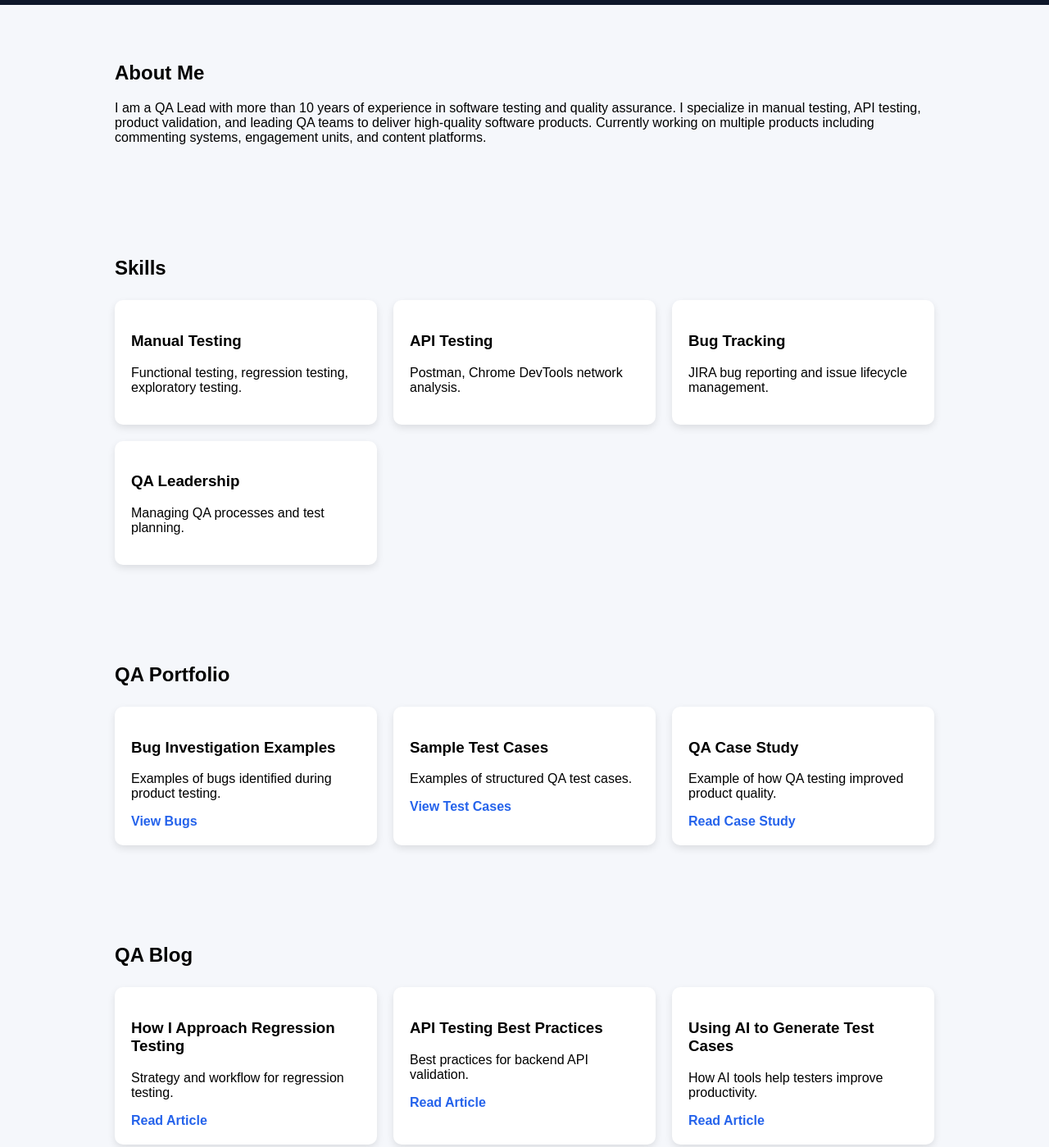
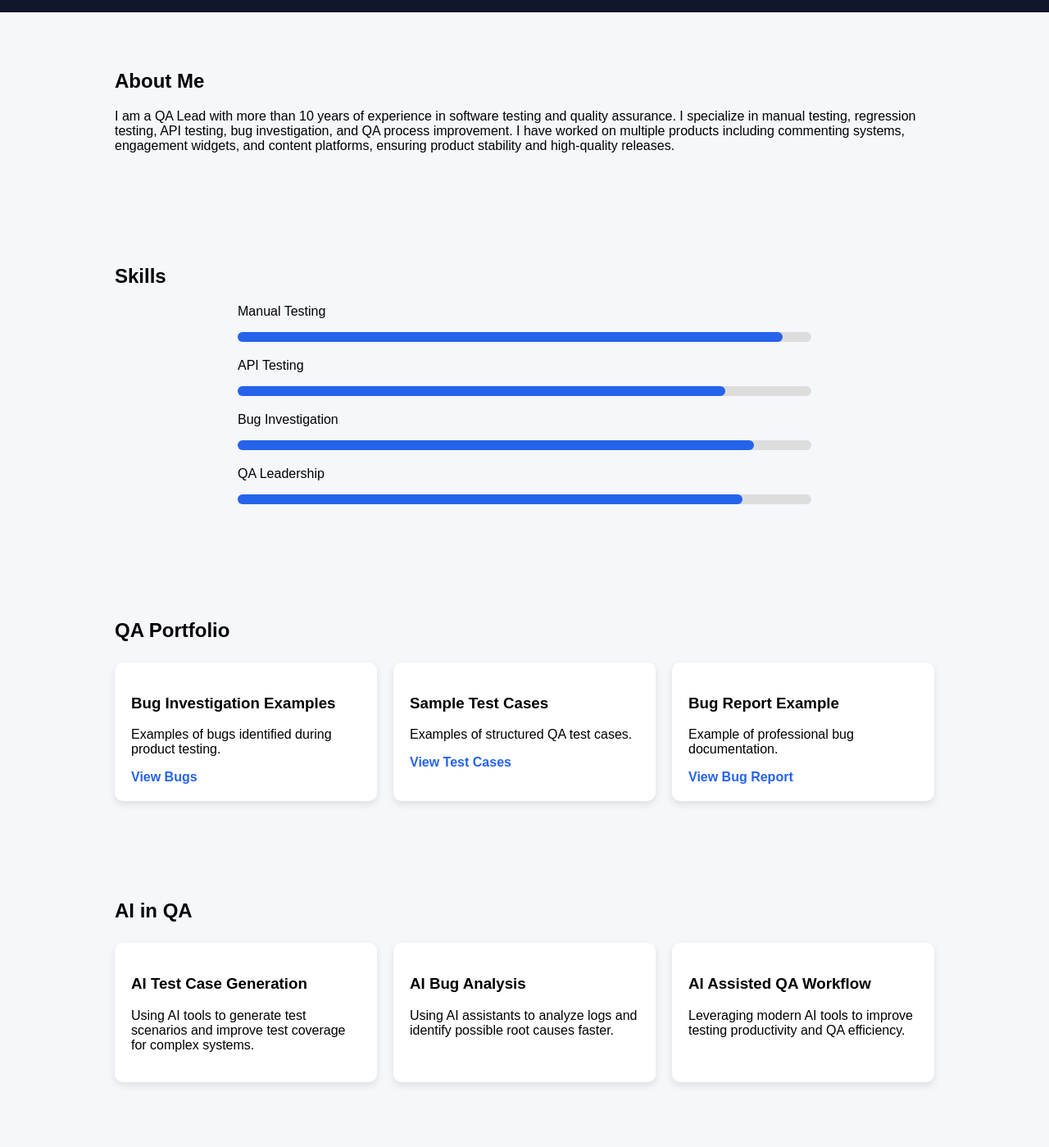
Before and after one commit to iamsaurabhdas/iamsaurabhdas.github.io, a plain HTML site: page index.html in a window 1280 px wide. Shown: the part 540-1939 px from the top of the page at 82% size. Drawn offline with Linux system fonts and the light colour scheme.

Commit message:
Update index.html

```diff
--- a/index.html
+++ b/index.html
@@ -36,7 +36,7 @@ text-decoration:none;
 font-weight:bold;
 }
 
-/* HERO SECTION */
+/* HERO */
 
 .hero{
 padding:80px 20px;
@@ -50,20 +50,14 @@ width:140px;
 border-radius:50%;
 }
 
-.hero h1{
-margin-top:15px;
-}
-
-.hero button,
 .hero a{
-margin-top:15px;
 display:inline-block;
+margin:10px;
 background:#2563eb;
 color:white;
 padding:12px 20px;
 border-radius:8px;
 text-decoration:none;
-border:none;
 }
 
 /* SECTIONS */
@@ -96,6 +90,26 @@ background:#1e293b;
 text-decoration:none;
 color:#2563eb;
 font-weight:bold;
+}
+
+/* SKILLS */
+
+.skill{
+max-width:700px;
+margin:auto;
+}
+
+.bar{
+background:#ddd;
+height:12px;
+border-radius:6px;
+margin-bottom:20px;
+}
+
+.progress{
+height:12px;
+background:#2563eb;
+border-radius:6px;
 }
 
 /* CONTACT */
@@ -140,9 +154,11 @@ cursor:pointer;
 <a href="#about">About</a>
 <a href="#skills">Skills</a>
 <a href="#portfolio">QA Work</a>
+<a href="#ai">AI in QA</a>
 <a href="#blog">Blog</a>
 <a href="bug-gallery.html">Bug Gallery</a>
 <a href="testcases.html">Test Cases</a>
+<a href="bug-report-example.html">Bug Report</a>
 <a href="#contact">Contact</a>
 
 </nav>
@@ -180,11 +196,12 @@ View LinkedIn
 
 I am a QA Lead with more than 10 years of experience in
 software testing and quality assurance. I specialize in
-manual testing, API testing, product validation,
-and leading QA teams to deliver high-quality software products.
+manual testing, regression testing, API testing,
+bug investigation, and QA process improvement.
 
-Currently working on multiple products including
-commenting systems, engagement units, and content platforms.
+I have worked on multiple products including commenting
+systems, engagement widgets, and content platforms,
+ensuring product stability and high-quality releases.
 
 </p>
 
@@ -196,33 +213,25 @@ commenting systems, engagement units, and content platforms.
 
 <h2>Skills</h2>
 
-<div class="cards">
+<div class="skill">
 
-<div class="card">
-<h3>Manual Testing</h3>
-<p>Functional testing, regression testing, exploratory testing.</p>
-</div>
+<p>Manual Testing</p>
+<div class="bar"><div class="progress" style="width:95%"></div></div>
 
-<div class="card">
-<h3>API Testing</h3>
-<p>Postman, Chrome DevTools network analysis.</p>
-</div>
+<p>API Testing</p>
+<div class="bar"><div class="progress" style="width:85%"></div></div>
 
-<div class="card">
-<h3>Bug Tracking</h3>
-<p>JIRA bug reporting and issue lifecycle management.</p>
-</div>
+<p>Bug Investigation</p>
+<div class="bar"><div class="progress" style="width:90%"></div></div>
 
-<div class="card">
-<h3>QA Leadership</h3>
-<p>Managing QA processes and test planning.</p>
-</div>
+<p>QA Leadership</p>
+<div class="bar"><div class="progress" style="width:88%"></div></div>
 
 </div>
 
 </section>
 
-<!-- QA WORK -->
+<!-- QA PORTFOLIO -->
 
 <section class="section" id="portfolio">
 
@@ -243,9 +252,54 @@ commenting systems, engagement units, and content platforms.
 </div>
 
 <div class="card">
-<h3>QA Case Study</h3>
-<p>Example of how QA testing improved product quality.</p>
-<a href="qa-case-study.html">Read Case Study</a>
+<h3>Bug Report Example</h3>
+<p>Example of professional bug documentation.</p>
+<a href="bug-report-example.html">View Bug Report</a>
+</div>
+
+</div>
+
+</section>
+
+<!-- AI IN QA -->
+
+<section class="section" id="ai">
+
+<h2>AI in QA</h2>
+
+<div class="cards">
+
+<div class="card">
+
+<h3>AI Test Case Generation</h3>
+
+<p>
+Using AI tools to generate test scenarios and
+improve test coverage for complex systems.
+</p>
+
+</div>
+
+<div class="card">
+
+<h3>AI Bug Analysis</h3>
+
+<p>
+Using AI assistants to analyze logs and identify
+possible root causes faster.
+</p>
+
+</div>
+
+<div class="card">
+
+<h3>AI Assisted QA Workflow</h3>
+
+<p>
+Leveraging modern AI tools to improve testing
+productivity and QA efficiency.
+</p>
+
 </div>
 
 </div>
```
